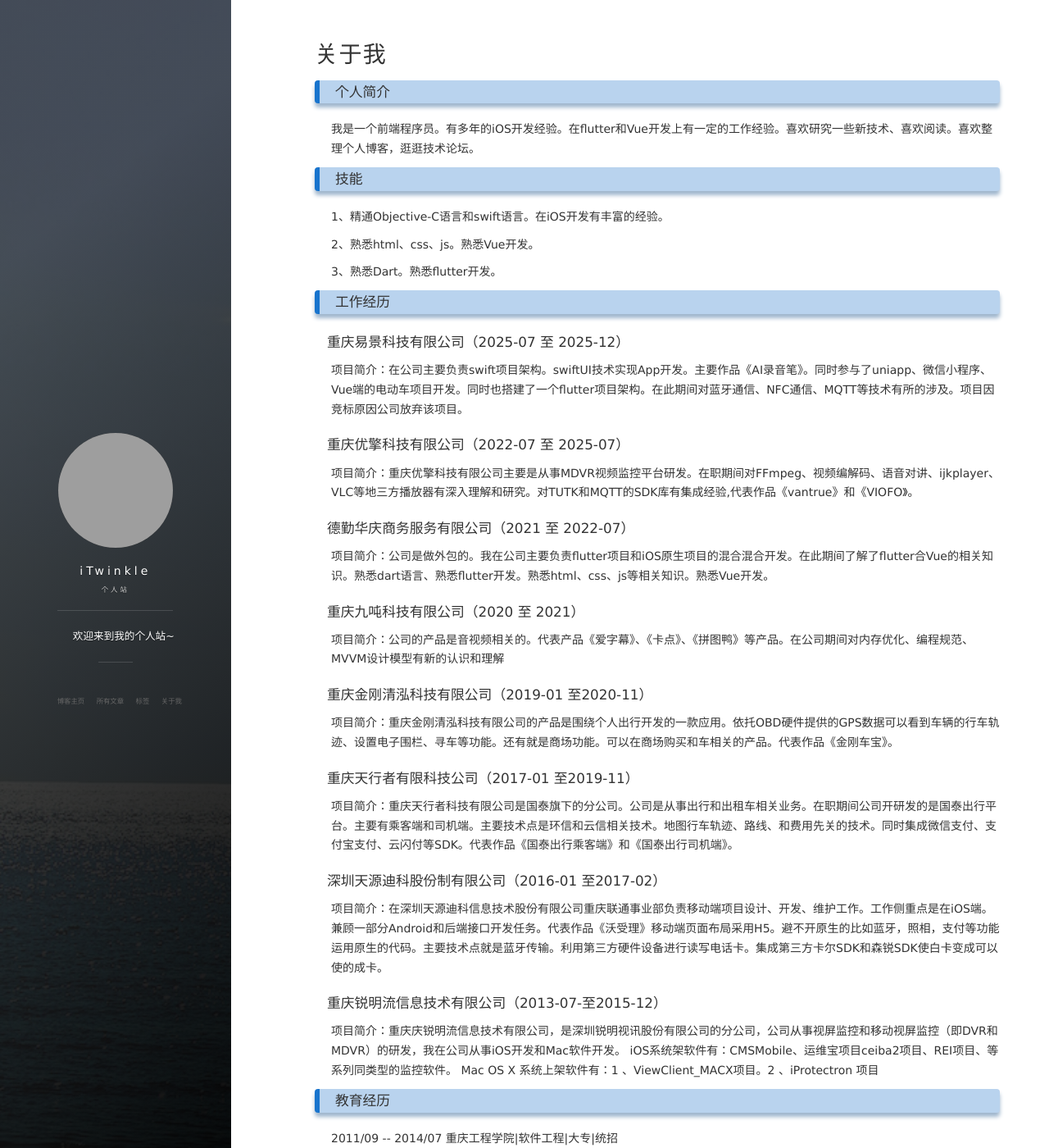
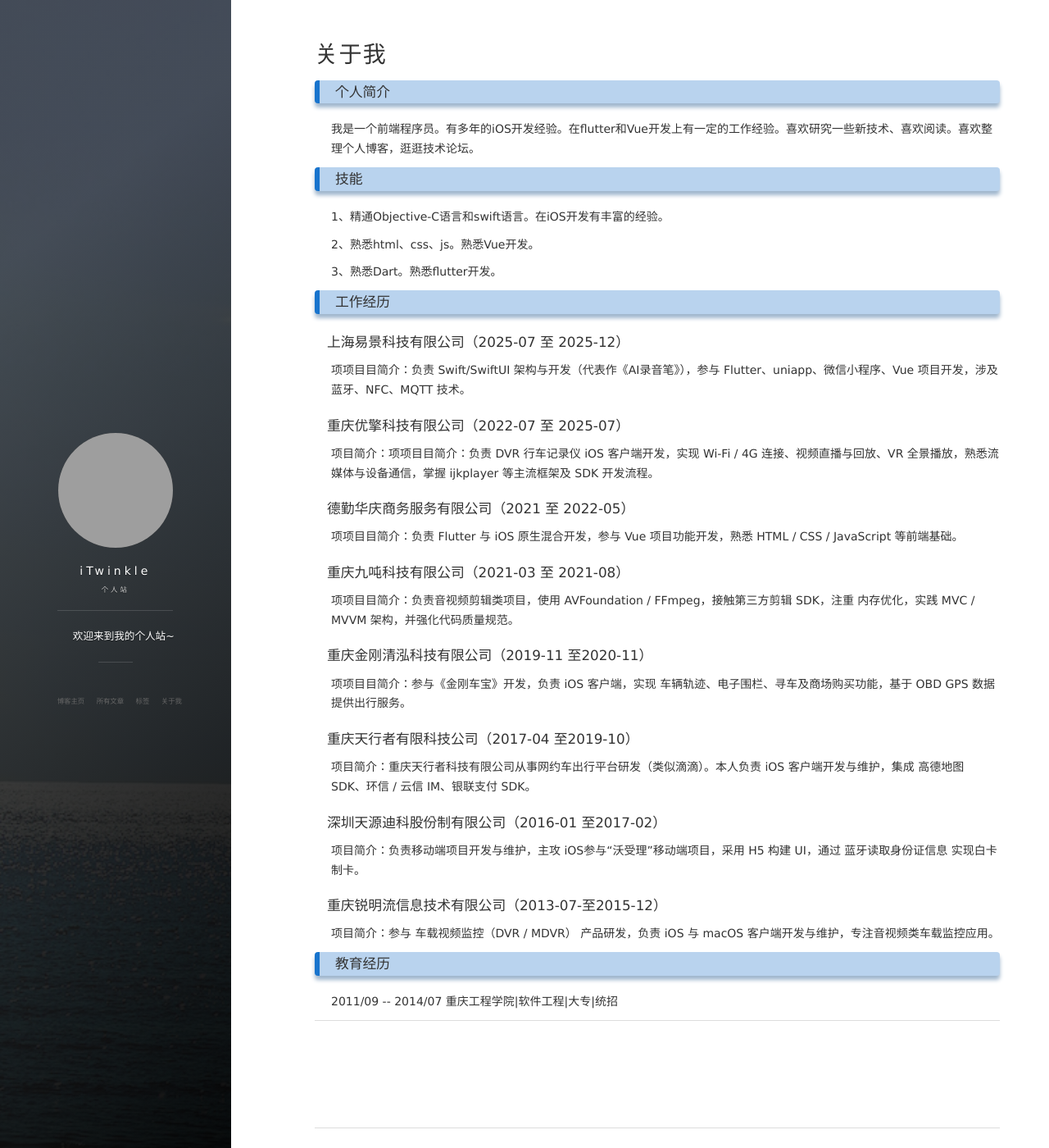
Before and after one commit to iTwinkle/iTwinkle.github.io, a Jekyll site: the page built from about.md, in a window 1280 px wide and 1400 px high. Shown: the whole window at 82% size. Built offline with Jekyll 4.4.1, drawn with Linux system fonts in a browser that asks for light colours; nearby versions of some CDN libraries; comment, search, counter and statistics services are not loaded; grey boxes are pictures that could not be loaded.

Commit message:
更新个人简介

```diff
--- a/about.md
+++ b/about.md
@@ -24,48 +24,44 @@ title: 关于我
 
 <h3> 工作经历 </h3>
 
-<h4>重庆易景科技有限公司（2025-07 至 2025-12）</h4>
+<h4>上海易景科技有限公司（2025-07 至 2025-12）</h4>
 <p>
-项目简介：在公司主要负责swift项目架构。swiftUI技术实现App开发。主要作品《AI录音笔》。同时参与了uniapp、微信小程序、Vue端的电动车项目开发。同时也搭建了一个flutter项目架构。在此期间对蓝牙通信、NFC通信、MQTT等技术有所的涉及。项目因竞标原因公司放弃该项目。
+项项目目简介：负责 Swift/SwiftUI 架构与开发（代表作《AI录音笔》），参与 Flutter、uniapp、微信小程序、Vue 项目开发，涉及 蓝牙、NFC、MQTT 技术。
 <p>
 
 <h4>重庆优擎科技有限公司（2022-07 至 2025-07）</h4>
 <p>
-项目简介：重庆优擎科技有限公司主要是从事MDVR视频监控平台研发。在职期间对FFmpeg、视频编解码、语音对讲、ijkplayer、VLC等地三方播放器有深入理解和研究。对TUTK和MQTT的SDK库有集成经验,代表作品《vantrue》和《VIOFO》。
+项目简介：项项目目简介：负责 DVR 行车记录仪 iOS 客户端开发，实现 Wi-Fi / 4G 连接、视频直播与回放、VR 全景播放，熟悉流媒体与设备通信，掌握 ijkplayer 等主流框架及 SDK 开发流程。
 <p>
 
-
-<h4>德勤华庆商务服务有限公司（2021 至 2022-07）</h4>
+<h4>德勤华庆商务服务有限公司（2021 至 2022-05）</h4>
 <p>
-项目简介：公司是做外包的。我在公司主要负责flutter项目和iOS原生项目的混合混合开发。在此期间了解了flutter合Vue的相关知识。熟悉dart语言、熟悉flutter开发。熟悉html、css、js等相关知识。熟悉Vue开发。
+项项目目简介：负责 Flutter 与 iOS 原生混合开发，参与 Vue 项目功能开发，熟悉 HTML / CSS / JavaScript 等前端基础。
 <p>
 
-<h4> 重庆九吨科技有限公司（2020 至 2021）</h4>
+<h4> 重庆九吨科技有限公司（2021-03 至 2021-08）</h4>
 <p>
-项目简介：公司的产品是音视频相关的。代表产品《爱字幕》、《卡点》、《拼图鸭》等产品。在公司期间对内存优化、编程规范、MVVM设计模型有新的认识和理解
+项项目目简介：负责音视频剪辑类项目，使用 AVFoundation / FFmpeg，接触第三方剪辑 SDK，注重 内存优化，实践 MVC / MVVM 架构，并强化代码质量规范。
 <p>
 
-<h4>重庆金刚清泓科技有限公司（2019-01 至2020-11）</h4>
+<h4>重庆金刚清泓科技有限公司（2019-11 至2020-11）</h4>
 <p>
-项目简介：重庆金刚清泓科技有限公司的产品是围绕个人出行开发的一款应用。依托OBD硬件提供的GPS数据可以看到车辆的行车轨迹、设置电子围栏、寻车等功能。还有就是商场功能。可以在商场购买和车相关的产品。代表作品《金刚车宝》。
+项项目目简介：参与《金刚车宝》开发，负责 iOS 客户端，实现 车辆轨迹、电子围栏、寻车及商场购买功能，基于 OBD GPS 数据提供出行服务。
 <p>
 
-<h4>重庆天行者有限科技公司（2017-01 至2019-11）</h4>
+<h4>重庆天行者有限科技公司（2017-04 至2019-10）</h4>
 <p>
-项目简介：重庆天行者科技有限公司是国泰旗下的分公司。公司是从事出行和出租车相关业务。在职期间公司开研发的是国泰出行平台。主要有乘客端和司机端。主要技术点是环信和云信相关技术。地图行车轨迹、路线、和费用先关的技术。同时集成微信支付、支付宝支付、云闪付等SDK。代表作品《国泰出行乘客端》和《国泰出行司机端》。
+项目简介：重庆天行者科技有限公司从事网约车出行平台研发（类似滴滴）。本人负责 iOS 客户端开发与维护，集成 高德地图 SDK、环信 / 云信 IM、银联支付 SDK。
 <p>
 
 <h4>深圳天源迪科股份制有限公司（2016-01 至2017-02）</h4>
 <p>
-项目简介：在深圳天源迪科信息技术股份有限公司重庆联通事业部负责移动端项目设计、开发、维护工作。工作侧重点是在iOS端。兼顾一部分Android和后端接口开发任务。代表作品《沃受理》移动端页面布局采用H5。避不开原生的比如蓝牙，照相，支付等功能运用原生的代码。主要技术点就是蓝牙传输。利用第三方硬件设备进行读写电话卡。集成第三方卡尔SDK和森锐SDK使白卡变成可以使的成卡。
-
+项目简介：负责移动端项目开发与维护，主攻 iOS参与“沃受理”移动端项目，采用 H5 构建 UI，通过 蓝牙读取身份证信息 实现白卡制卡。
 <p>
 
 <h4>重庆锐明流信息技术有限公司（2013-07-至2015-12）</h4>
 <p>
-项目简介：重庆庆锐明流信息技术有限公司，是深圳锐明视讯股份有限公司的分公司，公司从事视屏监控和移动视屏监控（即DVR和MDVR）的研发，我在公司从事iOS开发和Mac软件开发。
-iOS系统架软件有：CMSMobile、运维宝项目ceiba2项目、REI项目、等系列同类型的监控软件。
-Mac OS X 系统上架软件有：1 、ViewClient_MACX项目。2 、iProtectron 项目
+项目简介：参与 车载视频监控（DVR / MDVR） 产品研发，负责 iOS 与 macOS 客户端开发与维护，专注音视频类车载监控应用。
 <p>
 
 <h3> 教育经历 </h3>
```
Also changed, not shown: _posts/2025-12-21-分类（Category）.md (added, +13 -0 lines).
